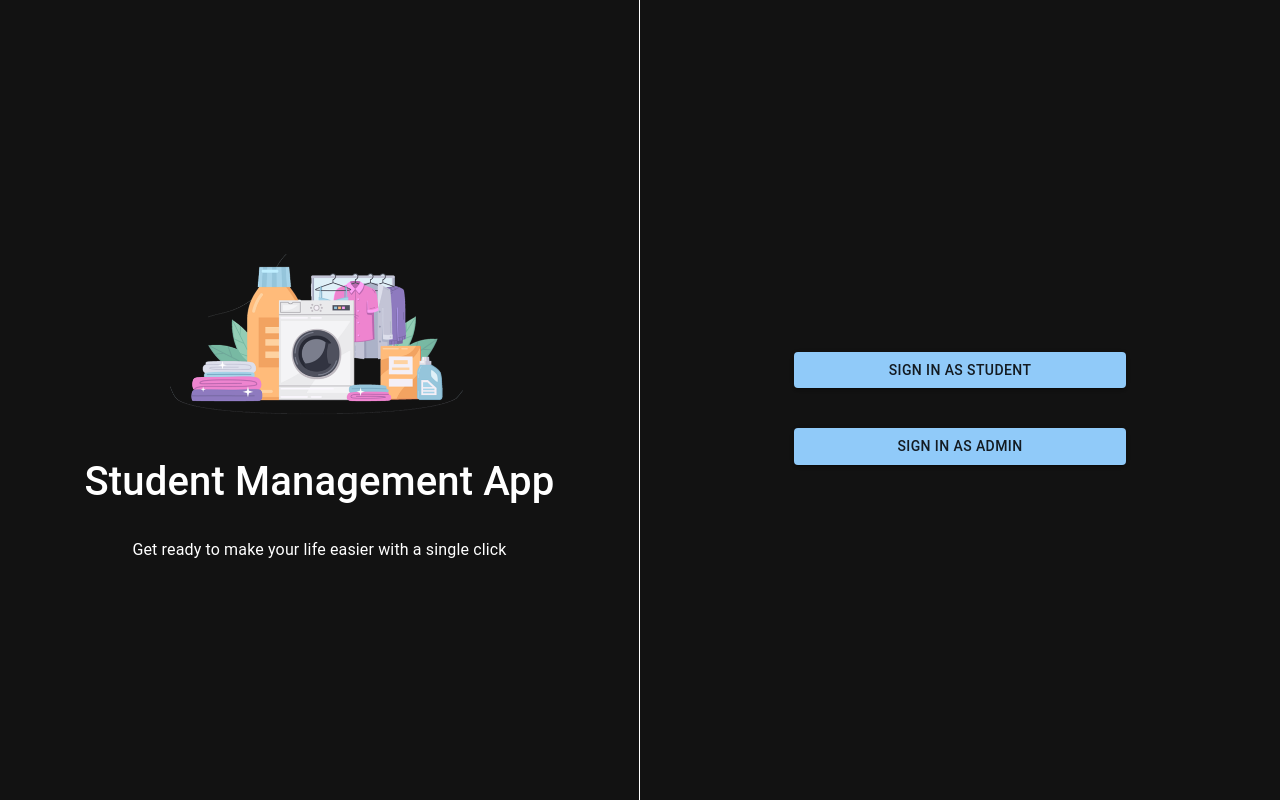
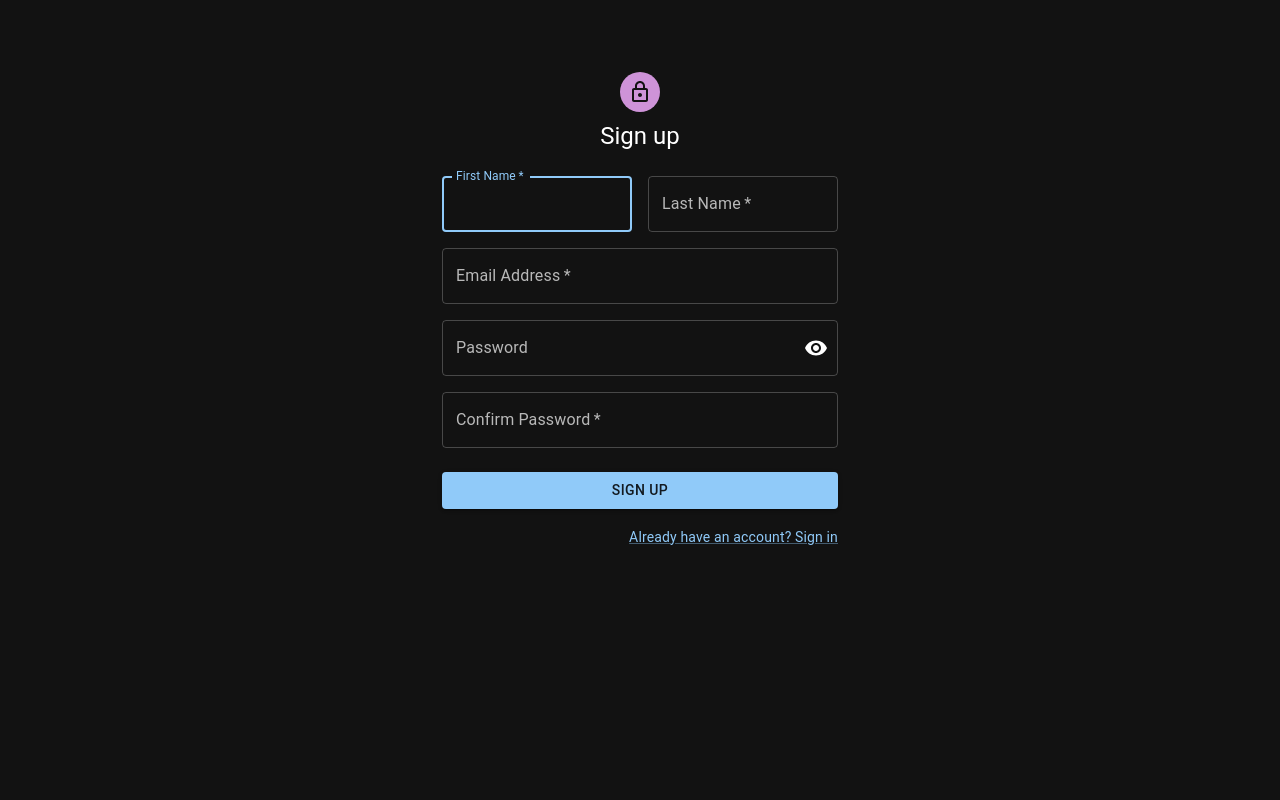
Before and after one commit to ninidhiaeddine/student-services-management-web, a React (Create React App) app: page / in a window 1280 px wide. Built offline with nearby package versions, Linux system fonts and the light colour scheme.

Commit message:
Admin Sign Up page

```diff
--- /dev/null
+++ b/src/Components/AdminSignUp.js
@@ -0,0 +1,167 @@
+import * as React from 'react';
+import Avatar from '@mui/material/Avatar';
+import Button from '@mui/material/Button';
+import CssBaseline from '@mui/material/CssBaseline';
+import TextField from '@mui/material/TextField';
+import FormControlLabel from '@mui/material/FormControlLabel';
+import Checkbox from '@mui/material/Checkbox';
+import Link from '@mui/material/Link';
+import Grid from '@mui/material/Grid';
+import Box from '@mui/material/Box';
+import LockOutlinedIcon from '@mui/icons-material/LockOutlined';
+import Typography from '@mui/material/Typography';
+import Container from '@mui/material/Container';
+import { createTheme, ThemeProvider } from '@mui/material/styles';
+import MenuItem from '@mui/material/MenuItem';
+import FormControl from '@mui/material/FormControl';
+import Select from '@mui/material/Select';
+import IconButton from '@mui/material/IconButton';
+import OutlinedInput from '@mui/material/OutlinedInput';
+import InputLabel from '@mui/material/InputLabel';
+import InputAdornment from '@mui/material/InputAdornment';
+import Visibility from '@mui/icons-material/Visibility';
+import VisibilityOff from '@mui/icons-material/VisibilityOff';
+
+import './Mainpage.css'
+const theme = createTheme();
+
+const darkTheme = createTheme({
+    palette: {
+      mode: 'dark',
+    },
+  });
+
+
+export default function SignUp() {
+    //password
+    const [values, setValues] = React.useState({
+        showPassword: false,
+      });
+
+    const handleChangePassword = (prop) => (event) => {
+        setValues({ ...values, [prop]: event.target.value });
+      };
+
+      const handleClickShowPassword = () => {
+        setValues({
+          ...values,
+          showPassword: !values.showPassword,
+        });
+      };
+
+      const handleMouseDownPassword = (event) => {
+        event.preventDefault();
+      };
+
+
+
+  return (
+    <ThemeProvider theme={darkTheme}>
+      <Container component="main" maxWidth="xs">
+        <CssBaseline />
+        <Box
+          sx={{
+            marginTop: 8,
+            display: 'flex',
+            flexDirection: 'column',
+            alignItems: 'center',
+          }}
+        >
+          <Avatar sx={{ m: 1, bgcolor: 'secondary.main' }}>
+            <LockOutlinedIcon />
+          </Avatar>
+          <Typography component="h1" variant="h5">
+            Sign up
+          </Typography>
+          <Box component="form" noValidate
+          //onSubmit={handleSubmit}
+          sx={{ mt: 3 }}>
+            <Grid container spacing={2}>
+              <Grid item xs={12} sm={6}>
+                <TextField
+                  autoComplete="given-name"
+                  name="firstName"
+                  required
+                  fullWidth
+                  id="firstName"
+                  label="First Name"
+                  autoFocus
+                />
+              </Grid>
+              <Grid item xs={12} sm={6}>
+                <TextField
+                  required
+                  fullWidth
+                  id="lastName"
+                  label="Last Name"
+                  name="lastName"
+                  autoComplete="family-name"
+                />
+              </Grid>
+              <Grid item xs={12}>
+                <TextField
+                  required
+                  fullWidth
+                  id="email"
+                  label="Email Address"
+                  name="email"
+                  autoComplete="email"
+                />
+              </Grid>
+              <Grid item xs={12}>
+              <FormControl sx={{ width: '100%' }} variant="outlined">
+          <InputLabel htmlFor="outlined-adornment-password">Password</InputLabel>
+          <OutlinedInput
+            id="password"
+            type={values.showPassword ? 'text' : 'password'}
+            value={values.password}
+            onChange={handleChangePassword('password')}
+            endAdornment={
+              <InputAdornment position="end">
+                <IconButton
+                  aria-label="toggle password visibility"
+                  onClick={handleClickShowPassword}
+                  onMouseDown={handleMouseDownPassword}
+                  edge="end"
+                >
+                  {values.showPassword ? <VisibilityOff /> : <Visibility />}
+                </IconButton>
+              </InputAdornment>
+            }
+            label="Password"
+          />
+        </FormControl>
+              </Grid>
+              <Grid item xs={12}>
+                <TextField
+                  required
+                  fullWidth
+                  name="password"
+                  label="Confirm Password"
+                  type="password"
+                  id="password"
+                  autoComplete="new-password"
+                />
+                </Grid>
+            </Grid>
+            <Button
+              type="submit"
+              fullWidth
+              variant="contained"
+              sx={{ mt: 3, mb: 2 }}
+            >
+              Sign Up
+            </Button>
+            <Grid container justifyContent="flex-end">
+              <Grid item>
+                <Link href="#" variant="body2">
+                  Already have an account? Sign in
+                </Link>
+              </Grid>
+            </Grid>
+          </Box>
+        </Box>
+      </Container>
+    </ThemeProvider>
+  );
+}
--- a/src/index.js
+++ b/src/index.js
@@ -6,7 +6,9 @@ import reportWebVitals from './reportWebVitals';
 import SignIN from './Components/SignInPage.js';
 import Main from './Components/MainPage.js'
 import Test from './Components/test.js'
-import SignUp from './Components/StudentSignup.js'
+import SignUp from './Components/StudentSignUp.js'
+import SignUpAdmin from './Components/AdminSignUp.js'
+
 import 'bootstrap/dist/css/bootstrap.min.css';
 //images
 //import logo from './Picture1.png';
@@ -15,9 +17,9 @@ import 'bootstrap/dist/css/bootstrap.min.css';
 
 const root = ReactDOM.createRoot(document.getElementById('root'));
 root.render(
-  <Main/>
+  //<Main/>
   //<SignIN/>
-  //<SignUp/>
+  <SignUpAdmin/>
   //<Test/>
 );
 
```
